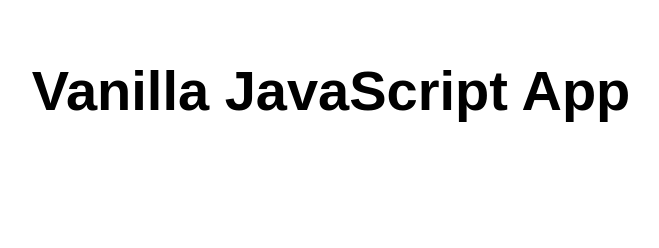
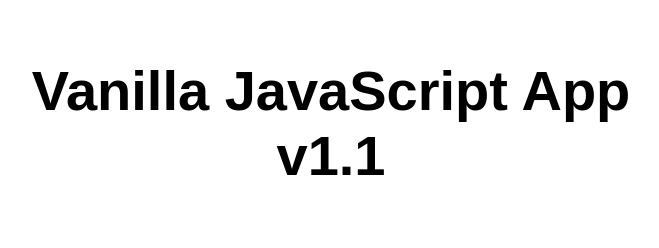
Before and after one commit to migster/VanillaWebApp, a website: page src/index.html in a window 1280 px wide. Shown: the whole page, without its empty margins (309-968 px from the left). Drawn offline with Linux system fonts and the light colour scheme.

Commit message:
minor change

```diff
--- a/src/index.html
+++ b/src/index.html
@@ -10,7 +10,7 @@
 
 <body>
   <main>
-    <h1>Vanilla JavaScript App</h1>
+    <h1>Vanilla JavaScript App v1.1</h1>
   </main>
 </body>
 
```
